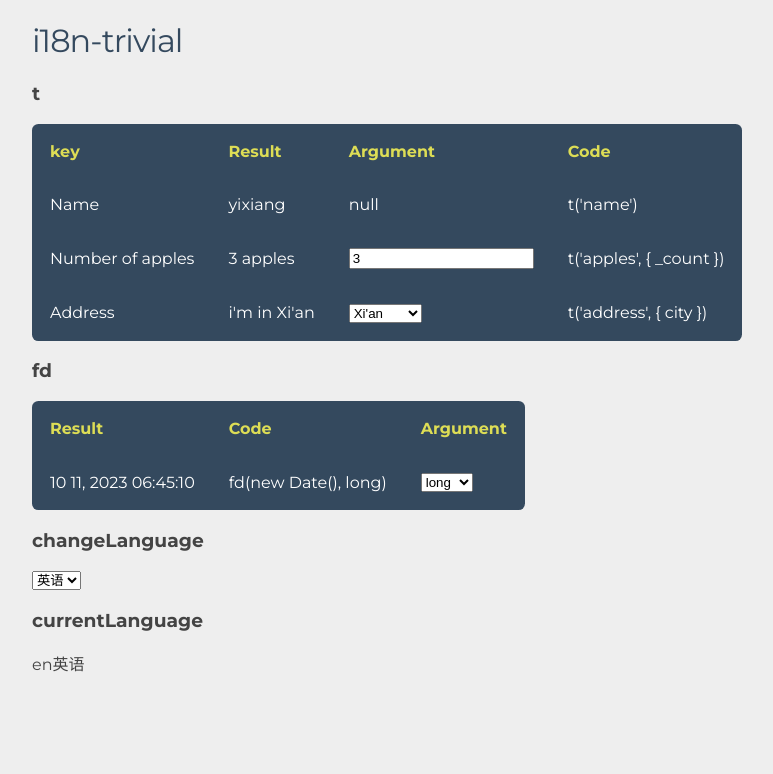
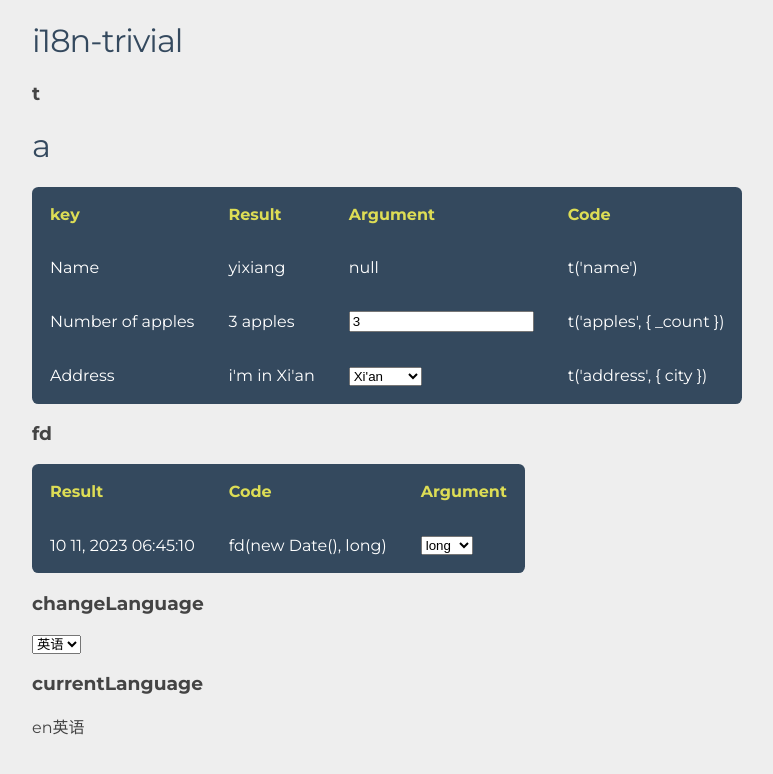
Before and after one commit to yixiangTW/i18n-trivial, a React app: page / in a window 1280 px wide. Shown: the top 774 px of the page, without its empty margins (8-781 px from the left). Built offline with nearby package versions, Linux system fonts and the light colour scheme.

Commit message:
Update App.tsx

```diff
--- a/app/App.tsx
+++ b/app/App.tsx
@@ -14,6 +14,7 @@ function App({ t, fd }: any) {
     <div className="App">
       <h1>i18n-trivial</h1>
       <h3>t</h3>
+      <h1>a</h1>
       <table className="rwd-table">
         <tr>
           <th>key</th>
```
